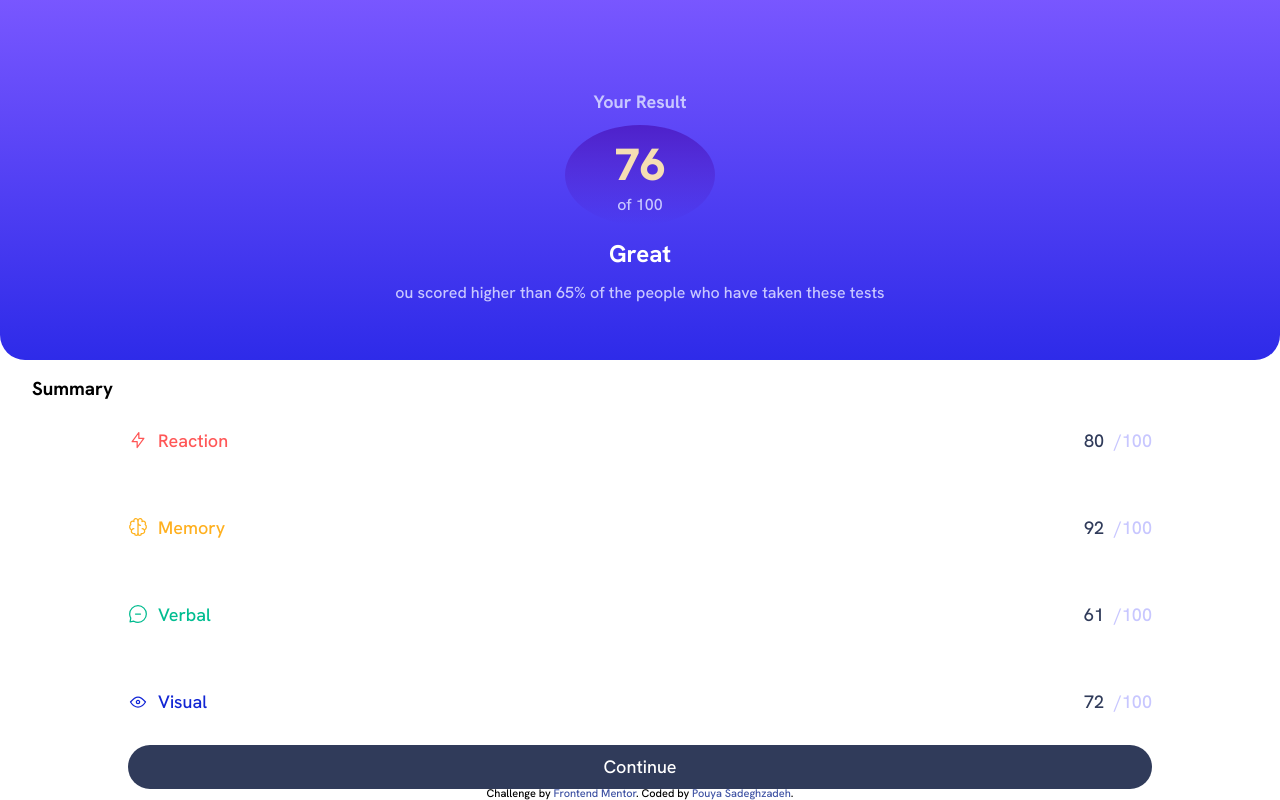
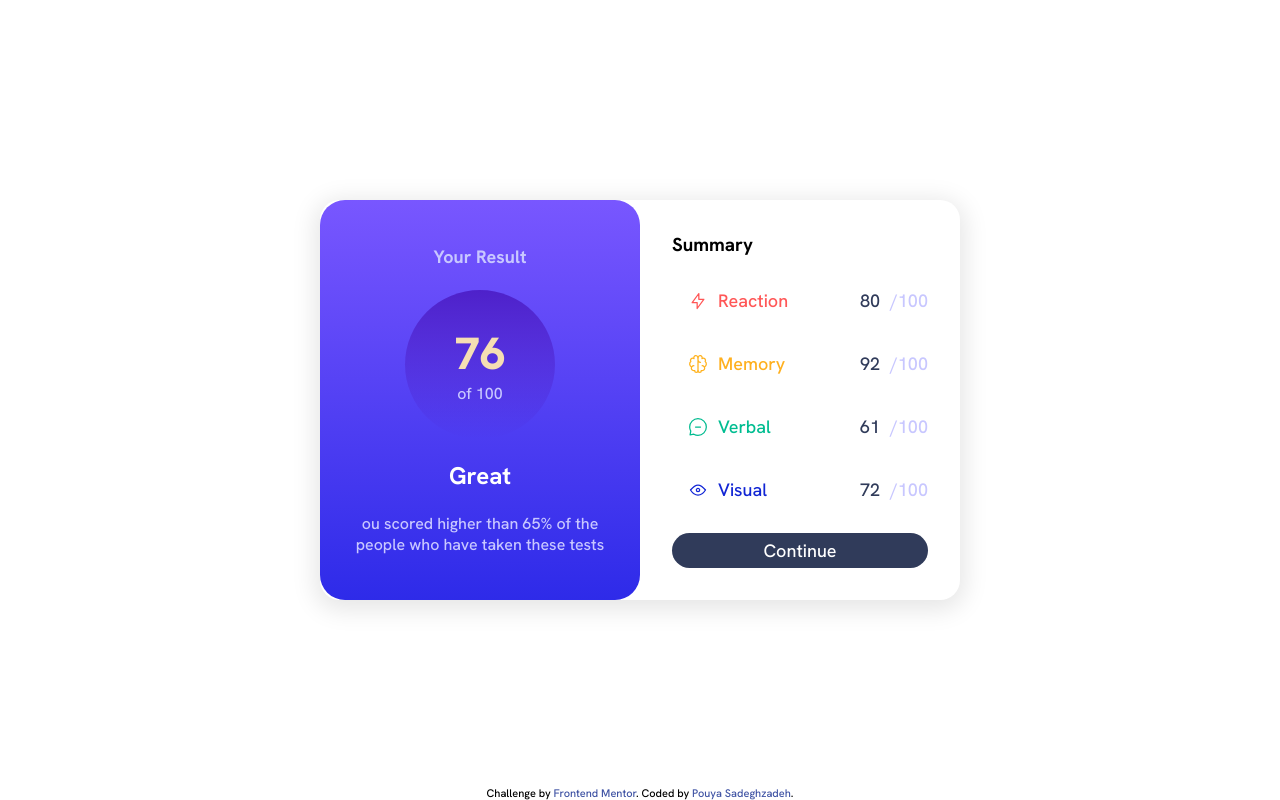
Before and after one commit to pouyasdz/Result-summary, a plain HTML site: page index.html in a window 1280 px wide. Drawn offline with Linux system fonts and the light colour scheme.

Commit message:
complete

```diff
--- a/assets/css/mediaquery.css
+++ b/assets/css/mediaquery.css
@@ -1,15 +1,29 @@
-/* tablet */
-@media only screen and (min-width: 375px) {
-}
-
 /* laptop */
 @media only screen and (min-width: 800px) {
-    .card {
-        width: 384px !important;
-        height: 522px !important;
-    }
+  body {
+    display: flex;
+    justify-content: center;
+    align-items: center;
+  }
+  main {
+    flex-direction: row !important;
+    width: 50% !important;
+    height: 50% !important;
+    align-items: center !important;
+    box-shadow: 0 5px 25px 5px #e6e6e6;
+    border-radius: 20px;
+    gap: 0 !important;
+  }
+  main .top {
+    height: 100% !important;
+    border-radius: 25px !important;
+    width: 50% !important;
+  }
+  main .summary {
+    width: 50% !important;
+    height: 100% !important;
+    padding: 5%;
+  }
 }
 
 /* desktop */
-@media only screen and (min-width: 1440px) {
-}
--- a/assets/css/styles.css
+++ b/assets/css/styles.css
@@ -62,10 +62,6 @@ main .top p {
     color: hsl(241, 100%, 89%);
 }
 
-main h3 {
-    text-align: left;
-    margin-left: 2rem;
-}
 
 main .summary{
     width: 80%;
@@ -82,6 +78,7 @@ main .summary ul {
     width: 100%;
     height: 100%;
     justify-content: space-between;
+    padding-left: 1rem;
 }
 
 main .summary ul li {
--- a/index.html
+++ b/index.html
@@ -46,9 +46,9 @@
           ou scored higher than 65% of the people who have taken these tests
         </p>
       </div>
-      <h3>Summary</h3>
 
       <div class="summary">
+        <h3>Summary</h3>
         <ul>
           <li class="reaction">
             <p>
```
